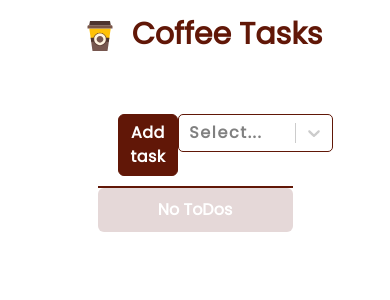
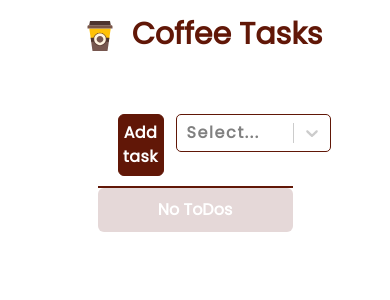
Before and after one commit to SauveJeanLuc/coffee-tasks, a React (Vite) app: page / in a window 390 px wide. Shown: the top 300 px of the page. Built offline with nearby package versions, Linux system fonts and the light colour scheme.

Commit message:
added responsiveness to the add task button and select button

```diff
--- a/src/components/Nav.jsx
+++ b/src/components/Nav.jsx
@@ -19,10 +19,10 @@ export default function Nav({ setTodos }) {
       />
       <Button
         clickHandler={handlePopUpOpen}
-        className="m-0"
+        className="mr-3 text-[13px] lg:text-[18px]"
         title={"Add task"}
       />
-      <SelectButton width={"155px"} />
+      <SelectButton width={"155px"} className="sm:w-10/12" />
     </div>
   );
 }
--- a/src/components/atomic/Button.jsx
+++ b/src/components/atomic/Button.jsx
@@ -6,7 +6,7 @@ export default function Button({ className, title, isColorFlipped, clickHandler
     <div>
       <button
         onClick={clickHandler}
-        className={` ${className} cursor-pointer px-3 py-1.5 border font-poppins  border-coffeeDark rounded-md text-base font-semibold tracking-wide ${
+        className={` ${className} cursor-pointer px-[4.6px] py-1.5 border font-poppins  border-coffeeDark rounded-md text-base font-semibold tracking-wide ${
           isColorFlipped
             ? `bg-white text-coffeeDark`
             : `bg-coffeeDark text-white`
--- a/src/components/atomic/SelectButton.jsx
+++ b/src/components/atomic/SelectButton.jsx
@@ -37,7 +37,7 @@ export default function SelectButton({ width, setValue }) {
   return (
     <>
       <div
-        className={`text-white text-base font-semibold font-poppins tracking-widest w-[${width}]`}
+        className={`text-white text-base font-semibold font-poppins tracking-widest`}
       >
         <Select
           onChange={(newValue) => setValue(newValue)}
```
